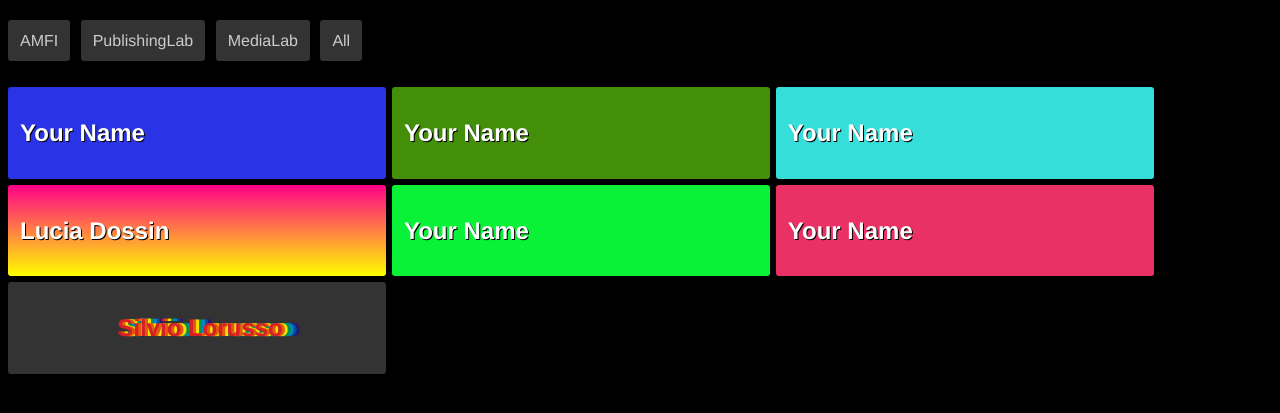
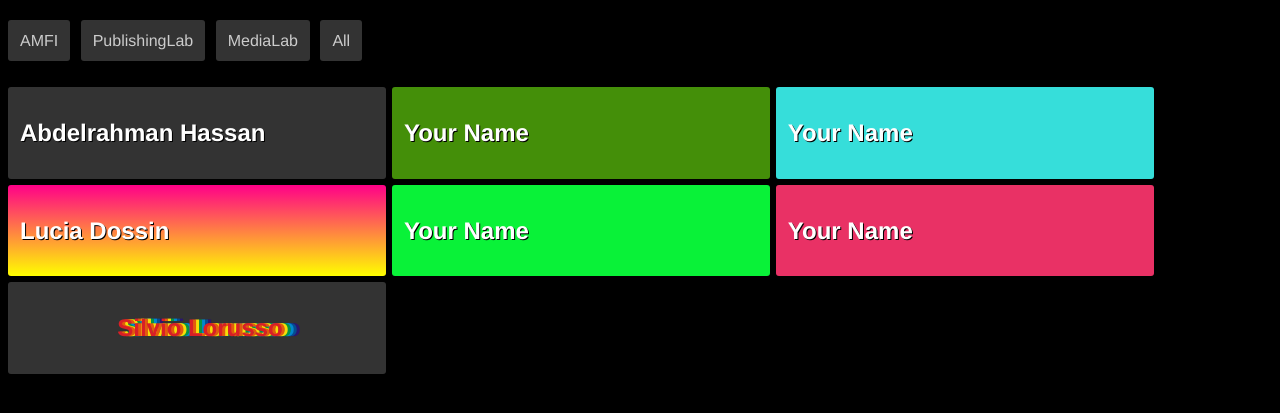
Before and after one commit to ludossin/pl-workshop-git-2016, a plain HTML site: page index.html in a window 1280 px wide. Shown: the part 111-524 px from the top of the page. Drawn offline with Linux system fonts and the light colour scheme.

Commit message:
Added my name
Abdo

```diff
--- a/index.html
+++ b/index.html
@@ -28,7 +28,7 @@
             </ul>
 
             <ul id="names">
-              <li id="name1"><h2 class="ml">Your Name</h2></li>
+              <li id="Abdo"><h2 class="ml">Abdelrahman Hassan</h2></li>
               <li id="name2"><h2 class="ml">Your Name</h2></li>
               <li id="name3"><h2 class="pl">Your Name</h2></li>
               <li id="lucia"><h2 class="pl">Lucia Dossin</h2></li>
```
